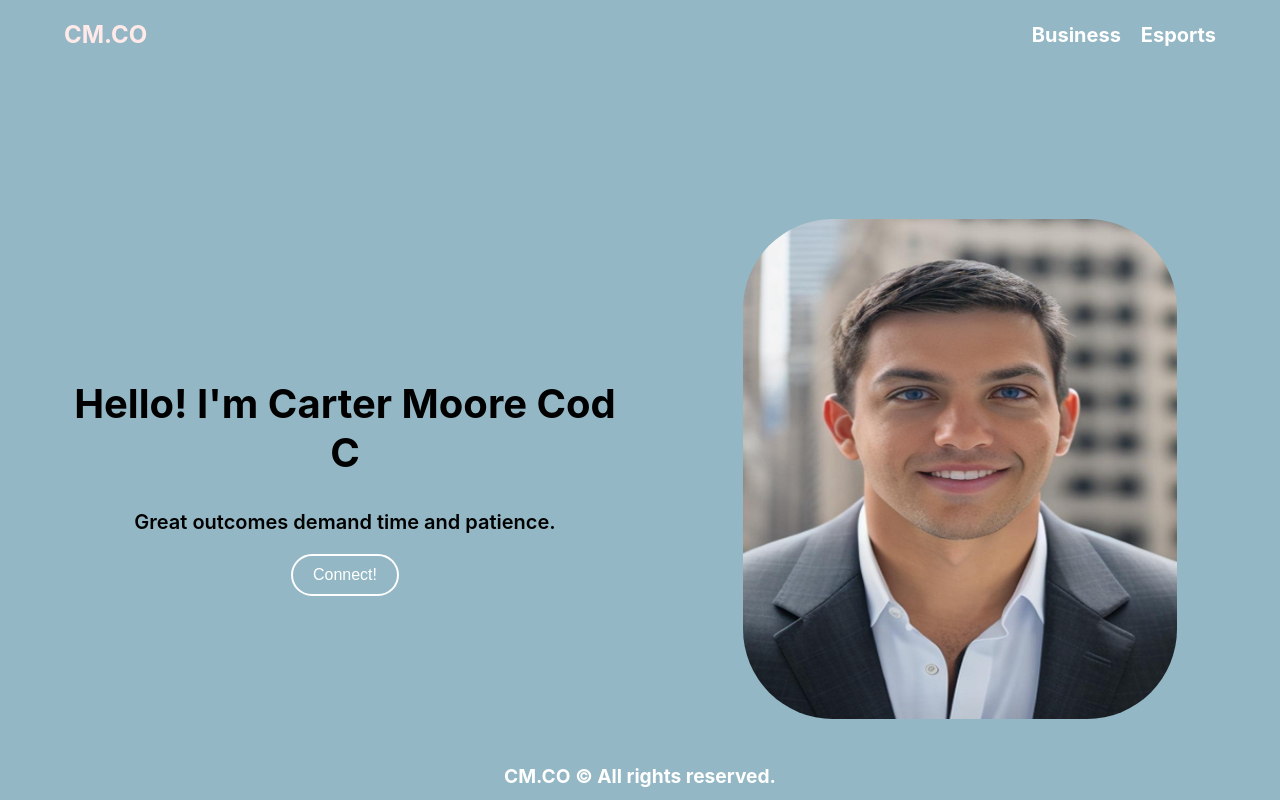
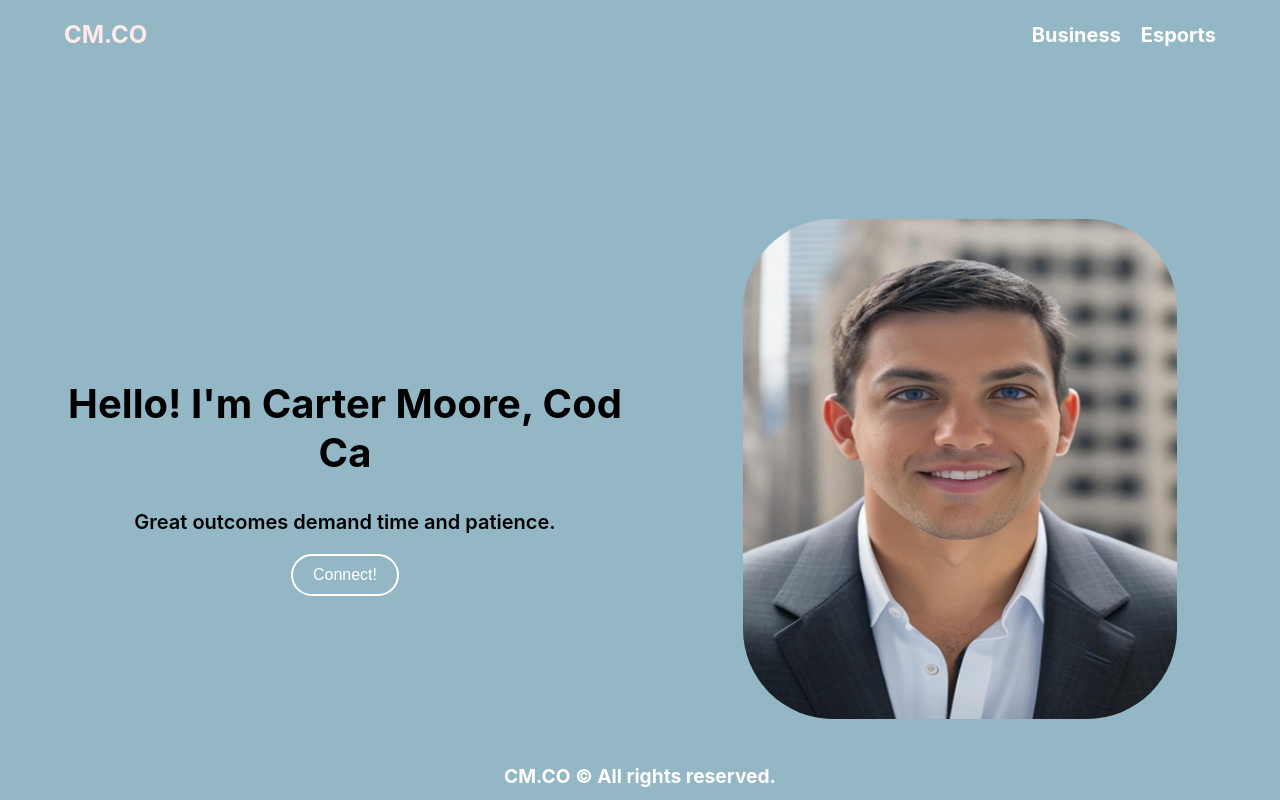
Before and after one commit to TheWiseSailor/CM.CO, a React (Create React App) app: page / in a window 1280 px wide. Built offline with nearby package versions, Linux system fonts and the light colour scheme; no server answers.

Commit message:
Finished almost

```diff
--- a/src/components/HomePage/HomePage.js
+++ b/src/components/HomePage/HomePage.js
@@ -9,7 +9,7 @@ const HomePage = () => {
   const [loopNum, setLoopNum] = useState(0);
   const [delta, setDelta] = useState(100 - Math.random() * 100);
 
-  const toRotate = [',Real Estate Agent', 'Cod Captain', ];
+  const toRotate = ['Real Estate Agent', 'Cod Captain', ];
   const period = 1000;
 
   useEffect(() => {
@@ -49,7 +49,7 @@ const HomePage = () => {
       <div className="content">
         <div className="animate__animated animate__fadeIn">
           <h1 className='Intro1'>
-            Hello! I'm Carter Moore <span className="wrap">{text}</span>
+            Hello! I'm Carter Moore,  <span className="wrap">{text}</span>
           </h1>
           <p className='Intro2'>Great outcomes demand time and patience.</p>
           <Link to="/Business">
```
